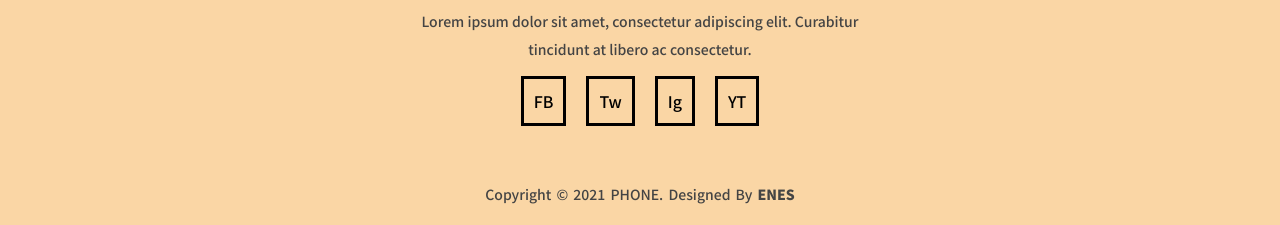
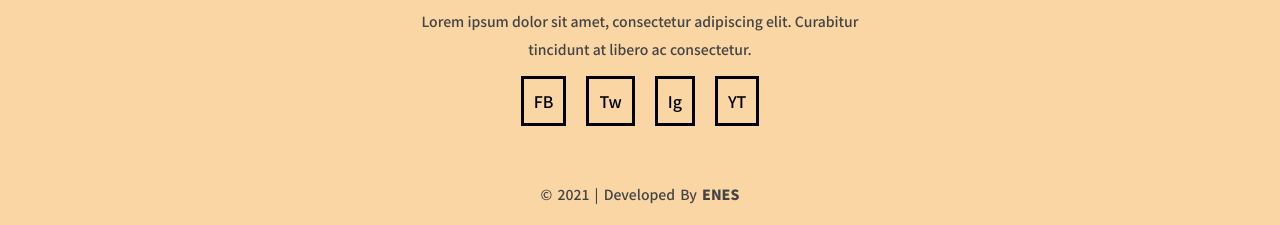
Before and after one commit to dev-enes/dev-enes.github.io, a plain HTML site: page project-landingpage-1/index.html in a window 1280 px wide. Shown: the part 3914-4139 px from the top of the page. Drawn offline with Linux system fonts and the light colour scheme.

Commit message:
footer update

```diff
--- a/project-landingpage-1/index.html
+++ b/project-landingpage-1/index.html
@@ -95,7 +95,7 @@
                 </ul>
             </div>
             <div class="footer-bottom">
-                <p>Copyright &copy; 2021 PHONE. Designed by <span>Enes</span></p>
+                <p>&copy; 2021 | Developed by <span>Enes</span></p>
             </div>
         </div>
     </footer>
```
